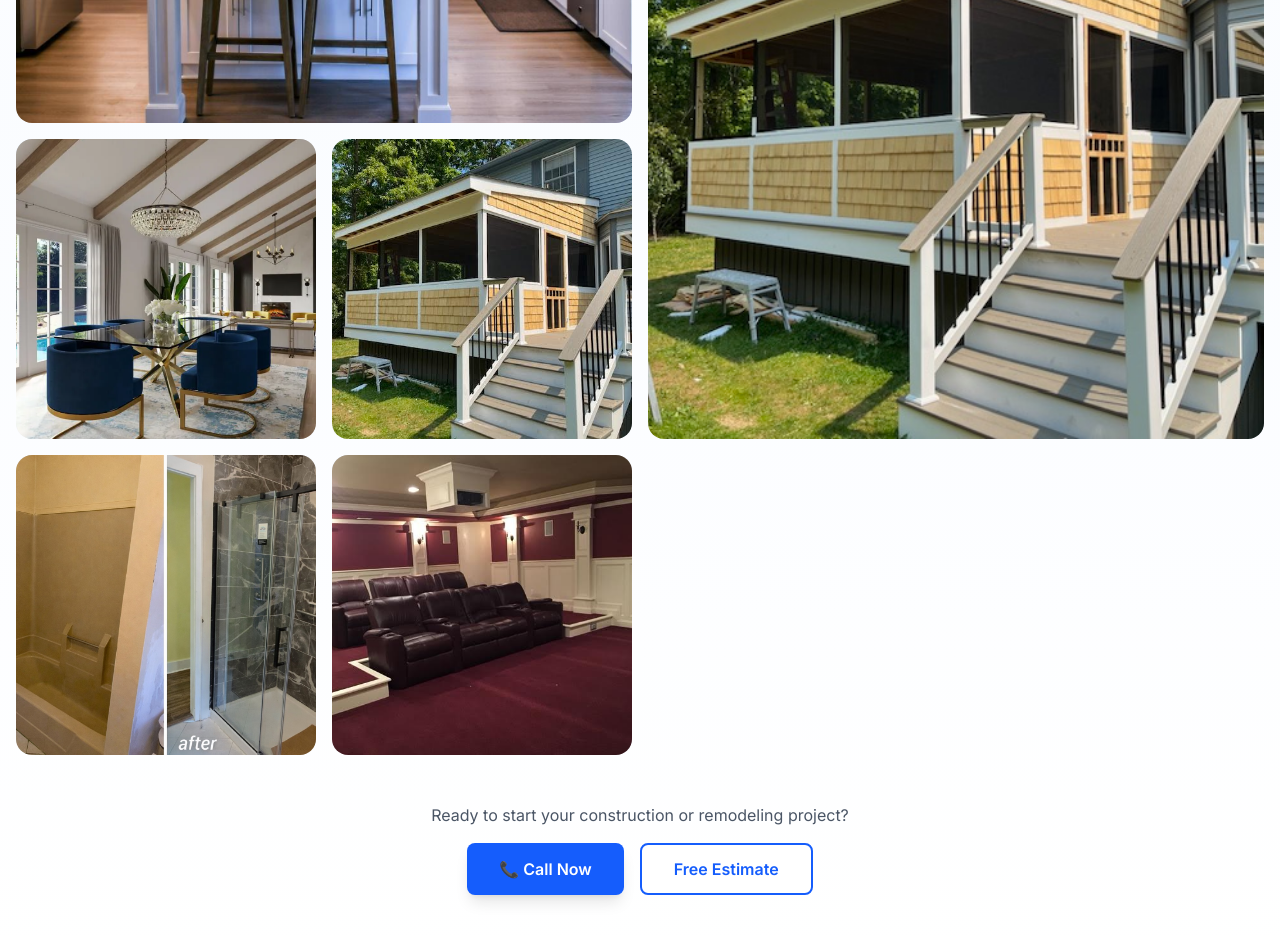
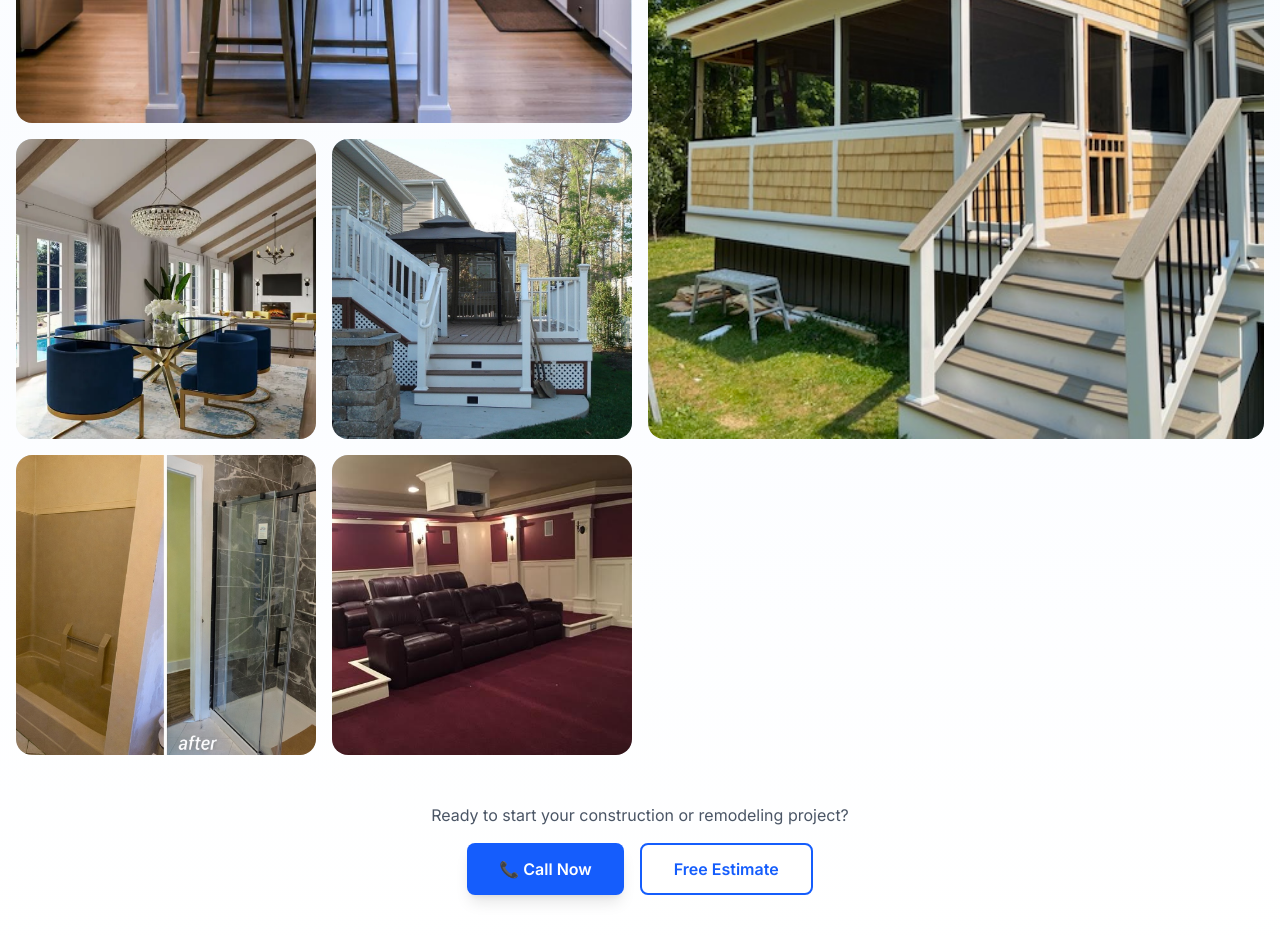
Before and after one commit to Hodlwood/Painting, a Next.js app: page / in a window 1280 px wide. Shown: the part 3020-3956 px from the top of the page. Built offline with nearby package versions, Linux system fonts and the light colour scheme.

Commit message:
feat: update deck image in work gallery section
Use new photo with detailed description and provided URL.

Co-authored-by: Andrew Hodlwood Martin <97896033+Hodlwood@users.noreply.github.com>

```diff
--- a/components/work-gallery-section.tsx
+++ b/components/work-gallery-section.tsx
@@ -44,7 +44,7 @@ const galleryImages = [
     title: "Custom Deck Build",
     category: "Decks",
     size: "medium",
-    image: "/images/screenshot-202026-01-11-20135105.png",
+    image: "/images/img-2576.jpg",
   },
   {
     id: 7,
```
Also changed, not shown: public/images/img-2576.jpg (added).
